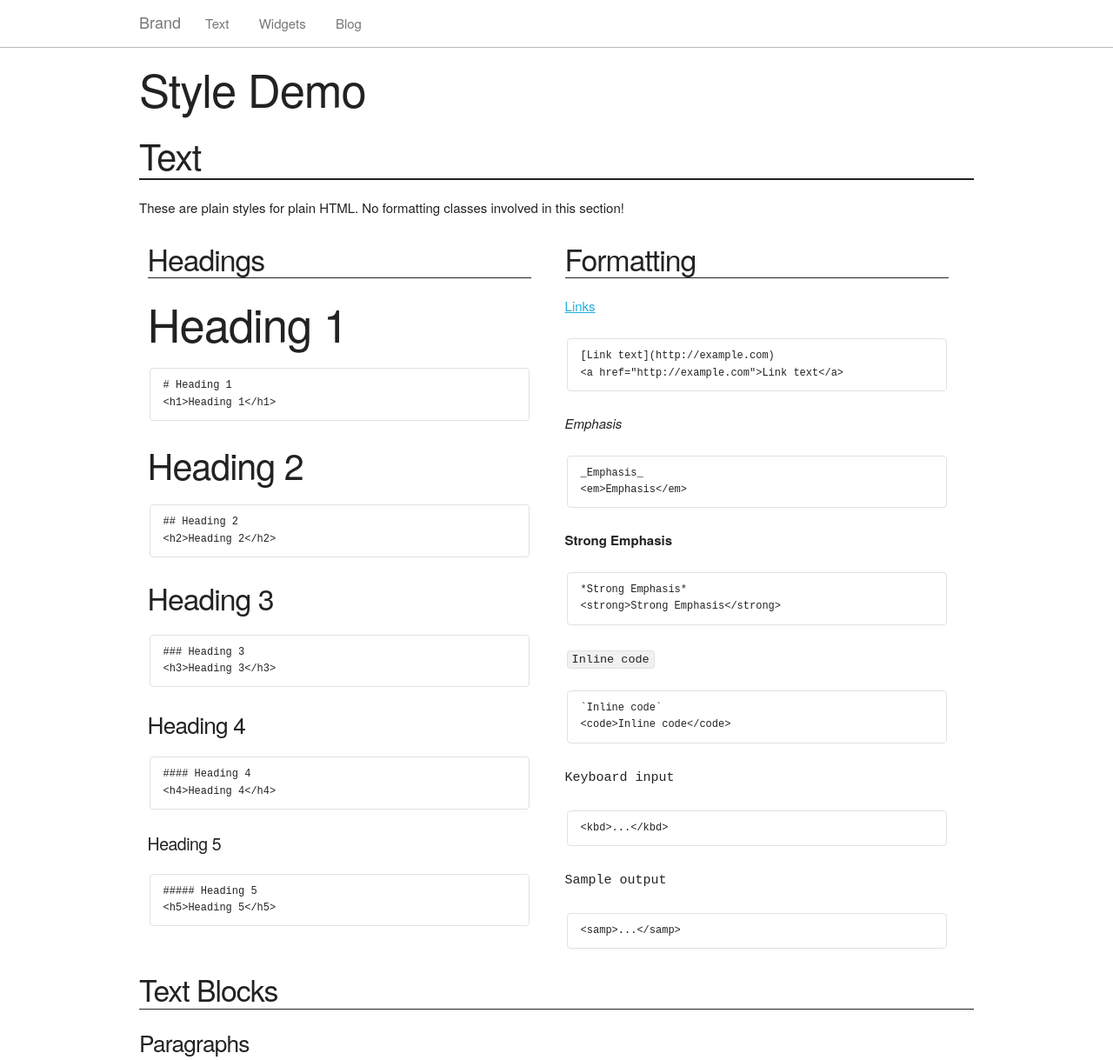
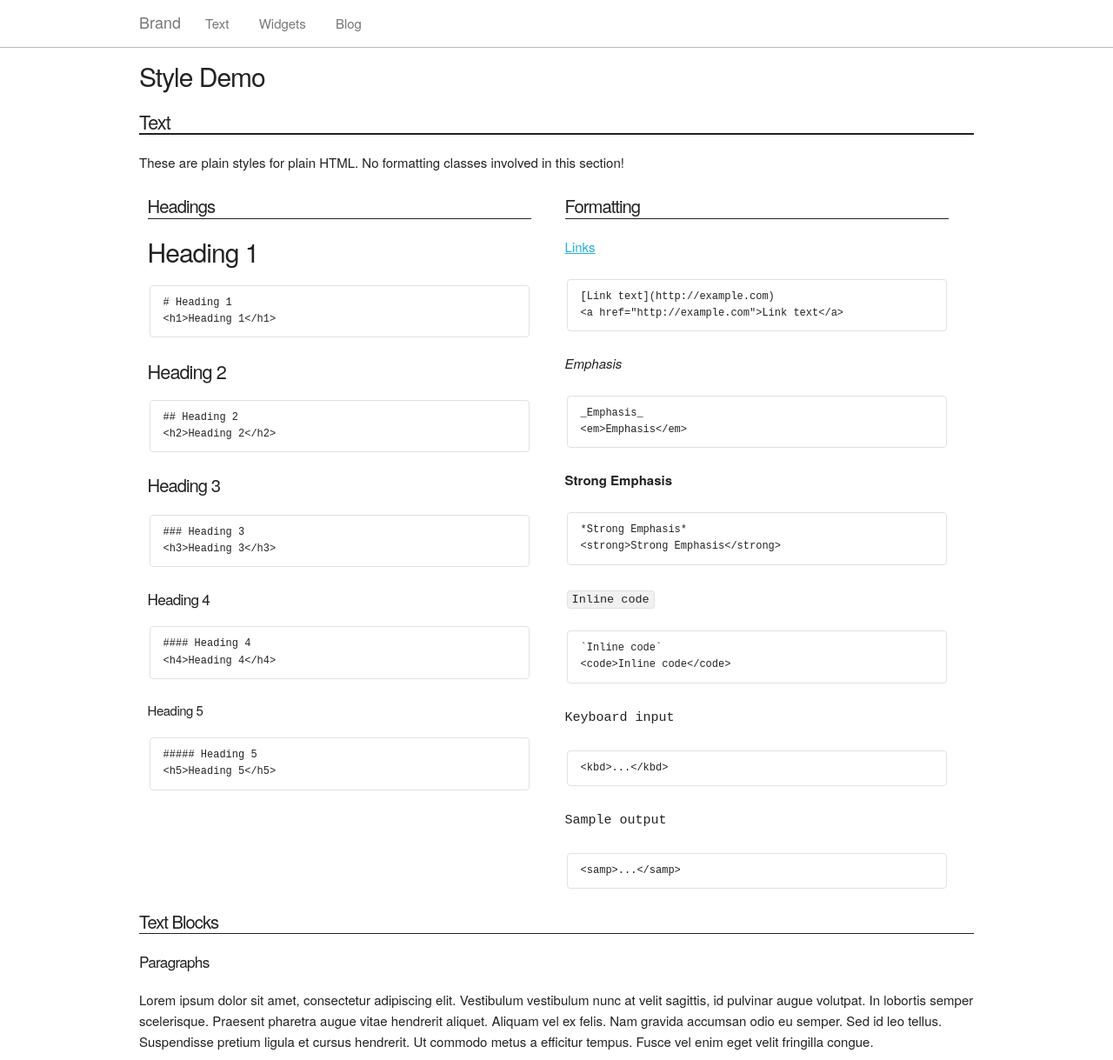
Before and after one commit to alpha6/blog, a plain HTML site: page theme/site/style.html in a window 1280 px wide. Shown: the top 1219 px of the page at 87% size. Drawn offline with Linux system fonts and the light colour scheme.

Commit message:
small css fixes

```diff
--- a/theme/css/statocles-default.css
+++ b/theme/css/statocles-default.css
@@ -9,23 +9,23 @@ body {
 }
 
 h1 {
-    font-size: 3.5em;
+    font-size: 2.0em;
 }
 
 h2 {
-    font-size: 2.75em;
+    font-size: 1.45em;
 }
 
 h3 {
-    font-size: 2.25em;
+    font-size: 1.35em;
 }
 
 h4 {
-    font-size: 1.75em;
+    font-size: 1.15em;
 }
 
 h5 {
-    font-size: 1.3em;
+    font-size: 1.0em;
 }
 
 code {
@@ -64,6 +64,7 @@ main header {
 main header h1 {
     border-bottom: 1px solid #045578;
     margin-bottom: 0.2em;
+    padding-bottom: 0.4em;
 }
 
 main header h1 a {
@@ -80,6 +81,10 @@ header aside * {
     display: inline-block;
     margin-right: 0.5em;
     margin-bottom: 0;
+}
+
+article {
+  padding-bottom: 1.4em;
 }
 
 /** Add a line when using the "Continue reading..." link */
```
